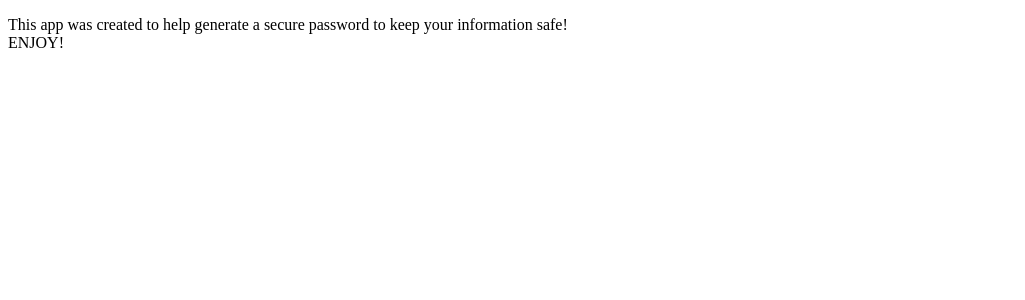
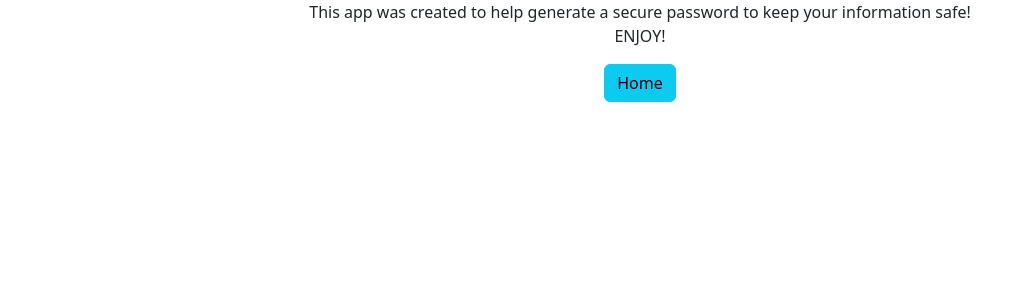
Before and after one commit to eacastUA/new-password-generator, a Django app: page /about/ in a window 1280 px wide. Shown: the top 300 px of the page, without its empty margins (0-1025 px from the left). Run offline with Django 3.2, Linux system fonts and the light colour scheme.

Commit message:
Changed links to look like buttons and color-coordinated to look uniform

```diff
--- a/generator/templates/generator/about.html
+++ b/generator/templates/generator/about.html
@@ -1,15 +1,24 @@
+<link href="https://cdn.jsdelivr.net/npm/bootstrap@5.3.0-alpha1/dist/css/bootstrap.min.css" rel="stylesheet" integrity="sha384-GLhlTQ8iRABdZLl6O3oVMWSktQOp6b7In1Zl3/Jr59b6EGGoI1aFkw7cmDA6j6gD" crossorigin="anonymous">
+
+
 <!DOCTYPE html>
 <html lang="en">
+
 <head>
     <meta charset="UTF-8">
     <meta http-equiv="X-UA-Compatible" content="IE=edge">
     <meta name="viewport" content="width=device-width, initial-scale=1.0">
     <title>Document</title>
 </head>
+<div class="container text-center">
     <body>
         <p>This app was created to help generate a secure password to keep your information safe!
             <br>
             ENJOY!
+
         </p>
+
     </body>
+    <a href ="{% url 'home' %}" class="btn btn-info">Home</a>
+</div>
 </html>
--- a/generator/templates/generator/home.html
+++ b/generator/templates/generator/home.html
@@ -31,7 +31,8 @@
     <br>
     <input type="submit" value="Generate Password" class="btn btn-primary"></input>
     <br>
-    <a href="{% url 'about' %}">About</a>
+    <br>
+    <a href="{% url 'about' %}" class="btn btn-info">About</a>
 
 
 </form>
```
Lines whose indentation alone changed are shown as unchanged.
